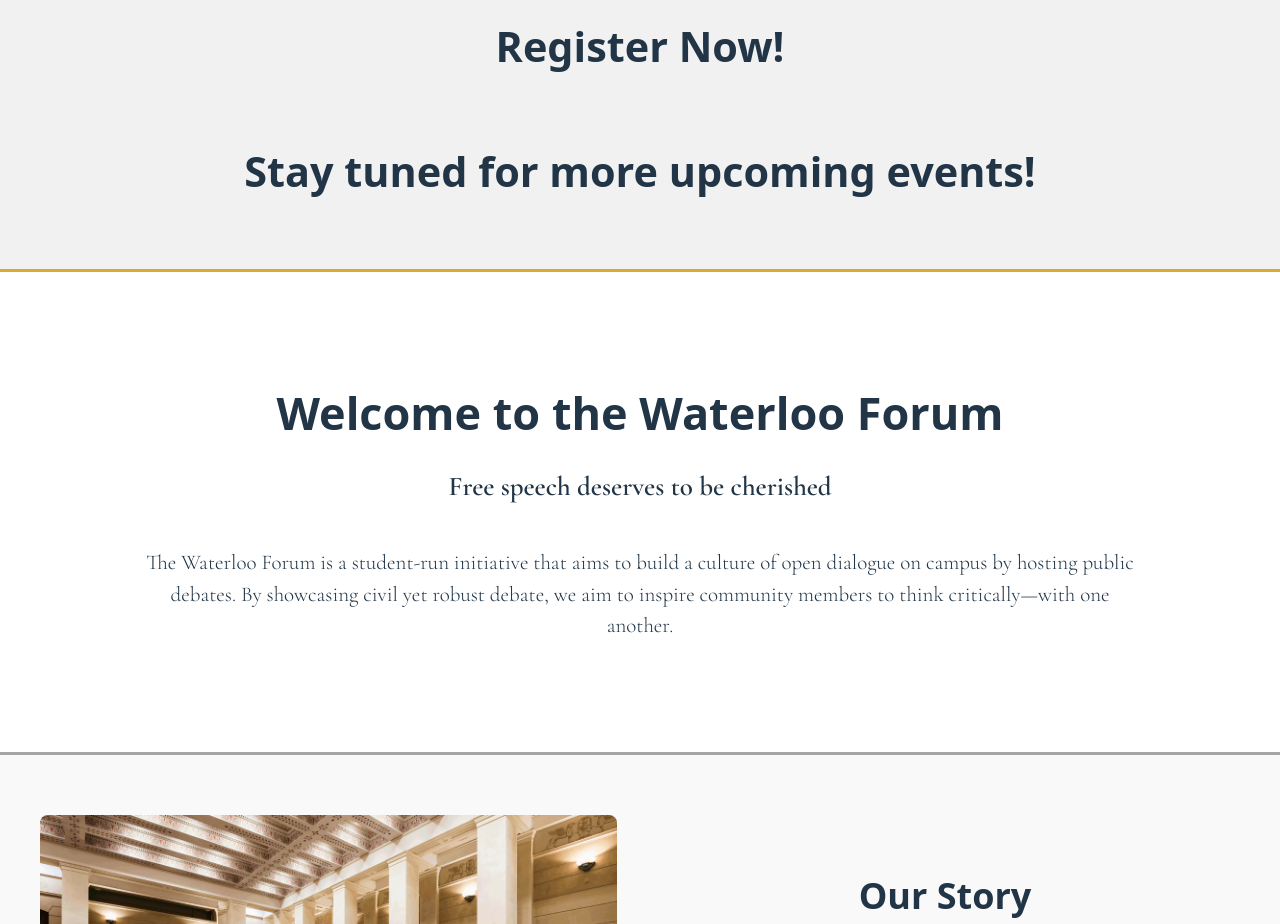
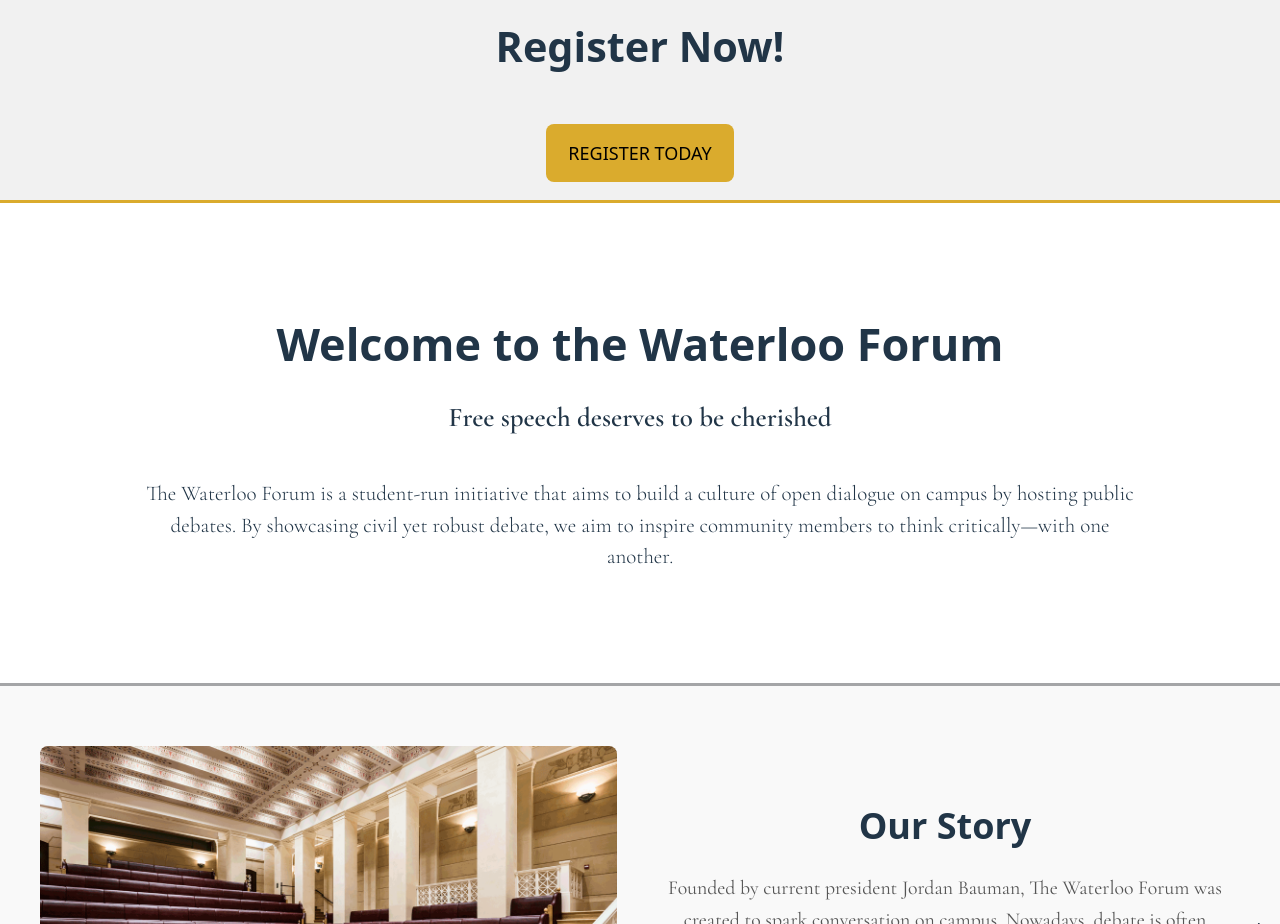
Before and after one commit to Jasmine-1007/Waterloo-Forum-Website, a React (Vite) app: page / in a window 1280 px wide. Shown: the part 1620-2544 px from the top of the page. Built offline with nearby package versions, Linux system fonts and the light colour scheme; a web font is replaced by a local one.

Commit message:
add event link

```diff
--- a/src/components/UI/HomeEvent.jsx
+++ b/src/components/UI/HomeEvent.jsx
@@ -5,11 +5,7 @@
 import Button from "../Elements/Button";
 import { cur_eventdetail } from "./EventData";
 
-
 function HomeEvent() {
-
-
-
   return (
     <div className={styles.eventSection}>
       <div className={styles.header}>
@@ -19,8 +15,9 @@
         </div>
       </div>
       <div
-      // style={{ display: "none" }}
-      className={styles.eventContent}>
+        // style={{ display: "none" }}
+        className={styles.eventContent}
+      >
         <EventPanel
           eventdetail={cur_eventdetail}
           imgSrc={"/assets/social-media.jpg"}
@@ -30,13 +27,18 @@
           <h2 style={{ margin: "3.5rem" }}>Register Now!</h2>
 
           {/* add href for form later  */}
-          <Button style={{display: "none", width: "150px", margin: "50px auto" }}>
+          <Button
+            href={
+              "https://docs.google.com/forms/d/e/1FAIpQLScYUQq_K4hoq7LVGqiMTXzxLTw9IWsjKp0OHgpqWZLTn8WakA/viewform?usp=dialog"
+            }
+            style={{ width: "150px", margin: "50px auto" }}
+          >
             REGISTER TODAY
           </Button>
         </div>
       </div>
       <div>
-        <h2>Stay tuned for more upcoming events!</h2>
+        {/* <h2>Stay tuned for more upcoming events!</h2> */}
       </div>
     </div>
   );
```
